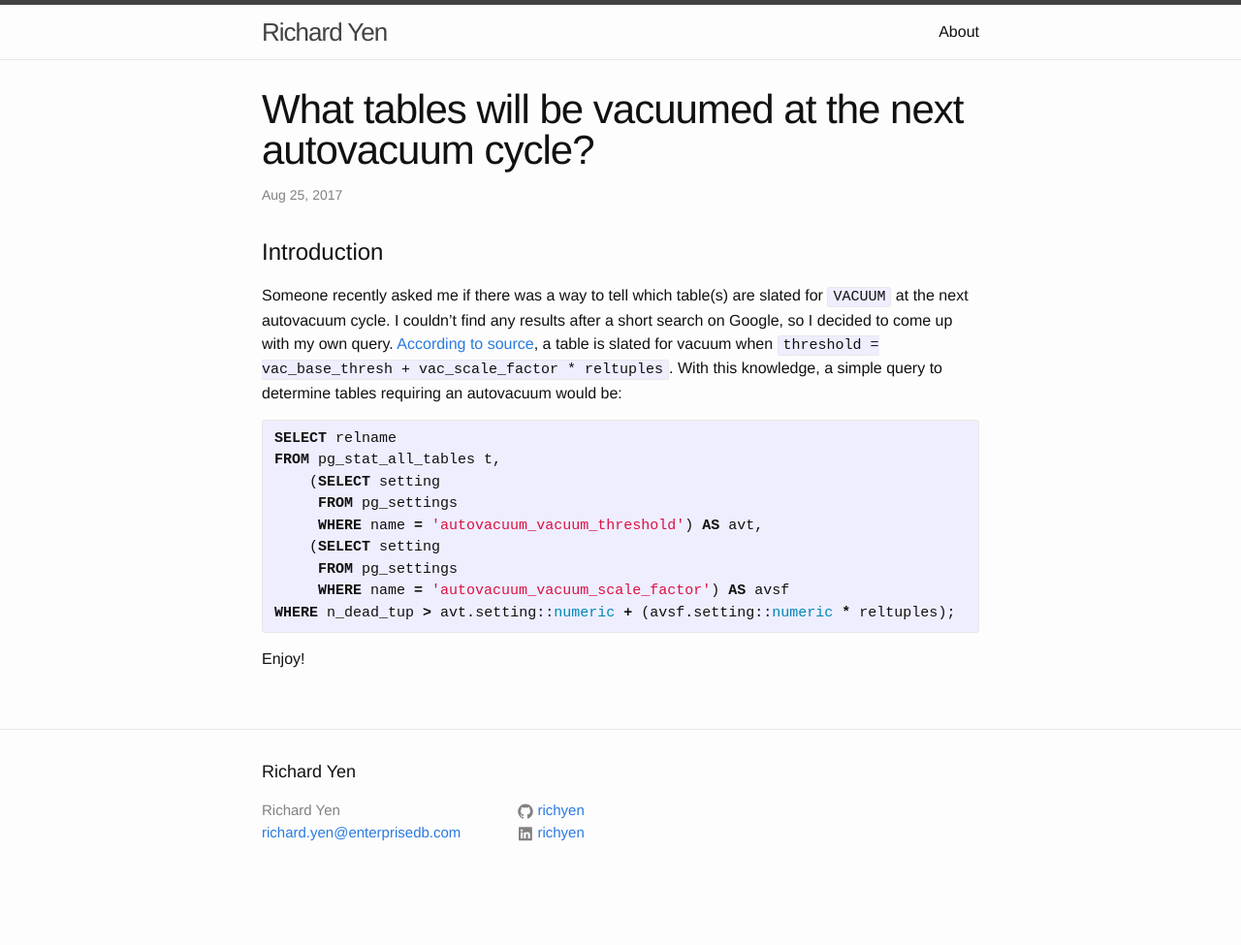
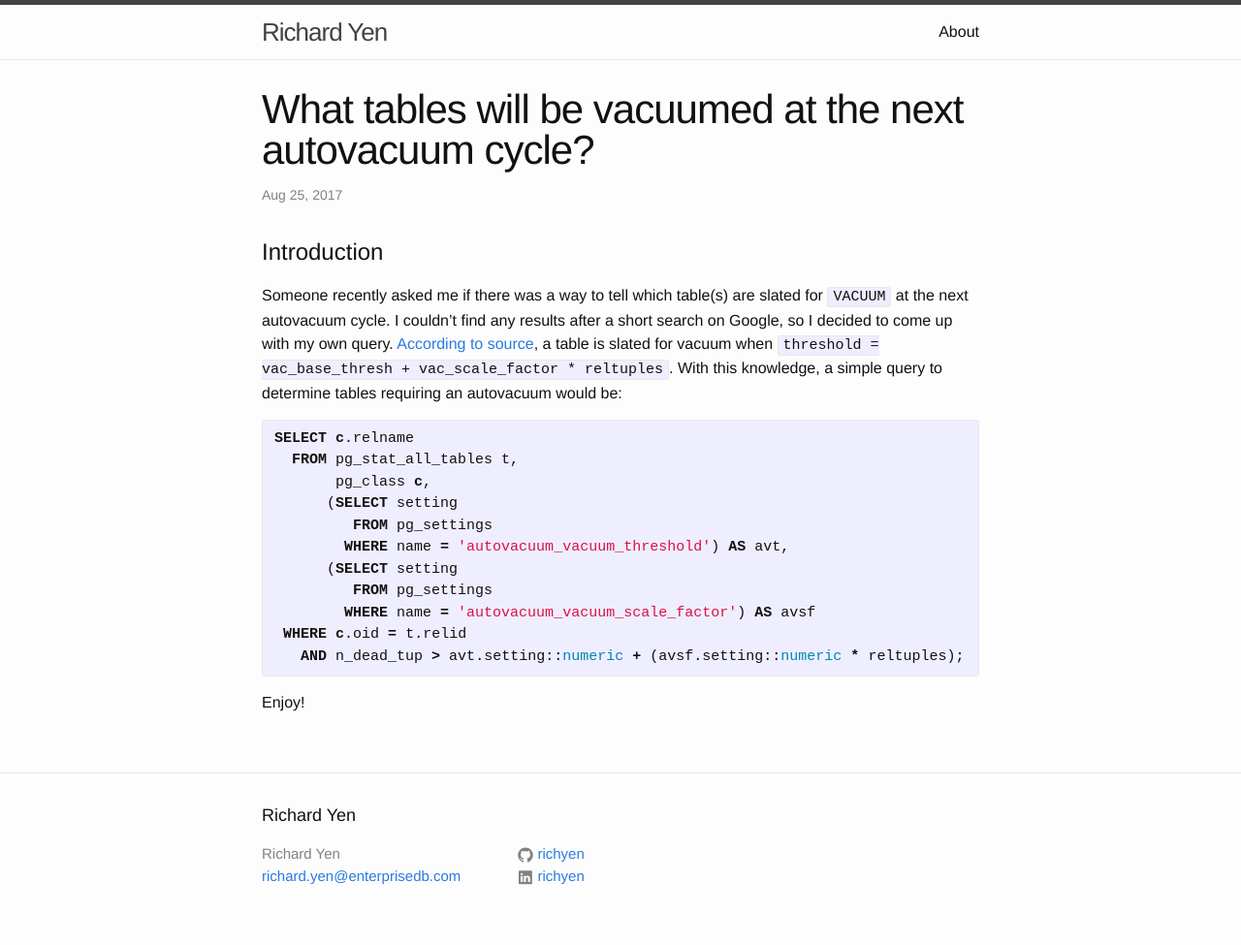
Before and after one commit to richyen/richyen.github.io, a Jekyll site: the page built from _posts/2017-08-25-what_will_be_vacuumed_autovacuum.markdown, in a window 1280 px wide. Shown: the whole page at 97% size. Built offline with Jekyll 4.4.1, drawn with Linux system fonts in a browser that asks for light colours; before the commit the page ends 930 px from its top, so only the background shows below that.

Commit message:
Fixed query

```diff
--- a/_posts/2017-08-25-what_will_be_vacuumed_autovacuum.markdown
+++ b/_posts/2017-08-25-what_will_be_vacuumed_autovacuum.markdown
@@ -10,15 +10,17 @@ categories: postgres
 Someone recently asked me if there was a way to tell which table(s) are slated for `VACUUM` at the next autovacuum cycle.  I couldn't find any results after a short search on Google, so I decided to come up with my own query.  [According to source](https://github.com/postgres/postgres/blob/master/src/backend/postmaster/autovacuum.c#L2902), a table is slated for vacuum when `threshold = vac_base_thresh + vac_scale_factor * reltuples`.  With this knowledge, a simple query to determine tables requiring an autovacuum would be:
 
 {% highlight sql %}
-SELECT relname
-FROM pg_stat_all_tables t,
-    (SELECT setting
-     FROM pg_settings
-     WHERE name = 'autovacuum_vacuum_threshold') AS avt,
-    (SELECT setting
-     FROM pg_settings
-     WHERE name = 'autovacuum_vacuum_scale_factor') AS avsf
-WHERE n_dead_tup > avt.setting::numeric + (avsf.setting::numeric * reltuples);
+SELECT c.relname
+  FROM pg_stat_all_tables t,
+       pg_class c,
+      (SELECT setting
+         FROM pg_settings
+        WHERE name = 'autovacuum_vacuum_threshold') AS avt,
+      (SELECT setting
+         FROM pg_settings
+        WHERE name = 'autovacuum_vacuum_scale_factor') AS avsf
+ WHERE c.oid = t.relid
+   AND n_dead_tup > avt.setting::numeric + (avsf.setting::numeric * reltuples);
 {% endhighlight %}
 
 Enjoy!
```
